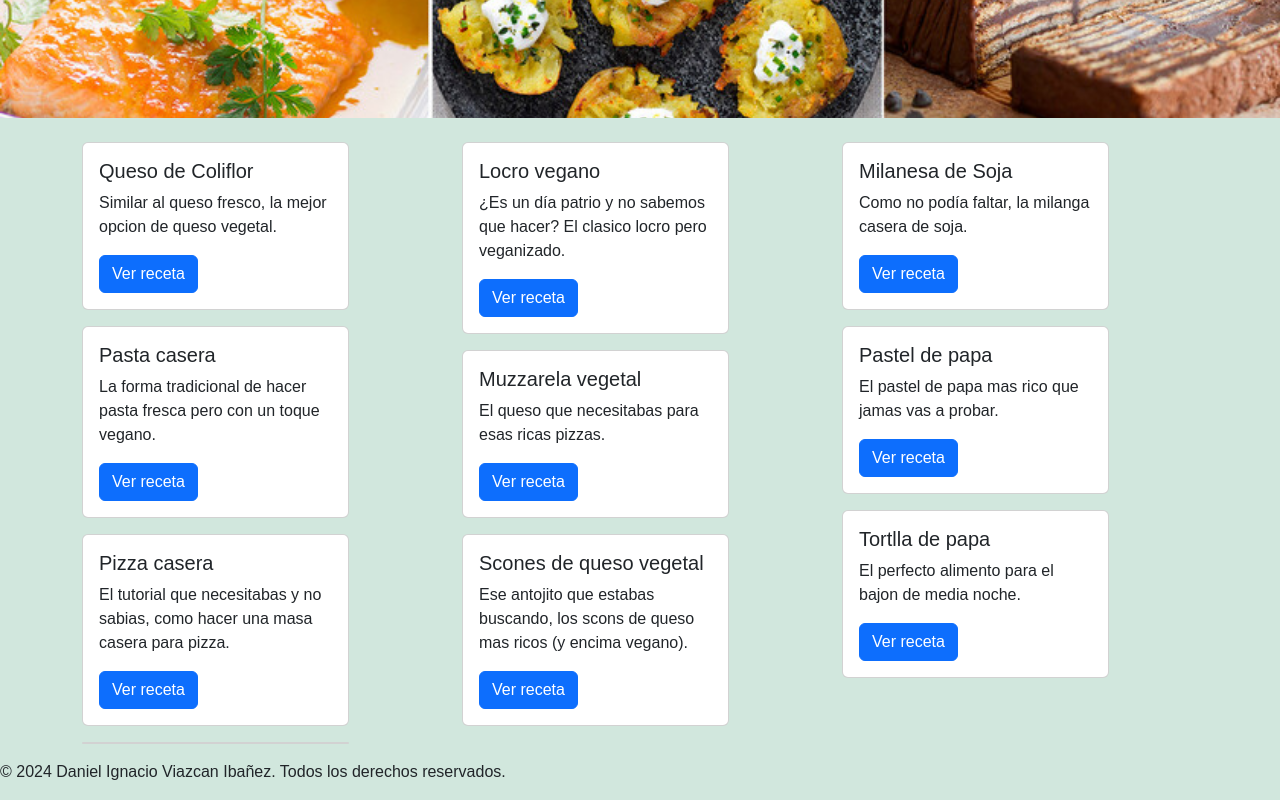
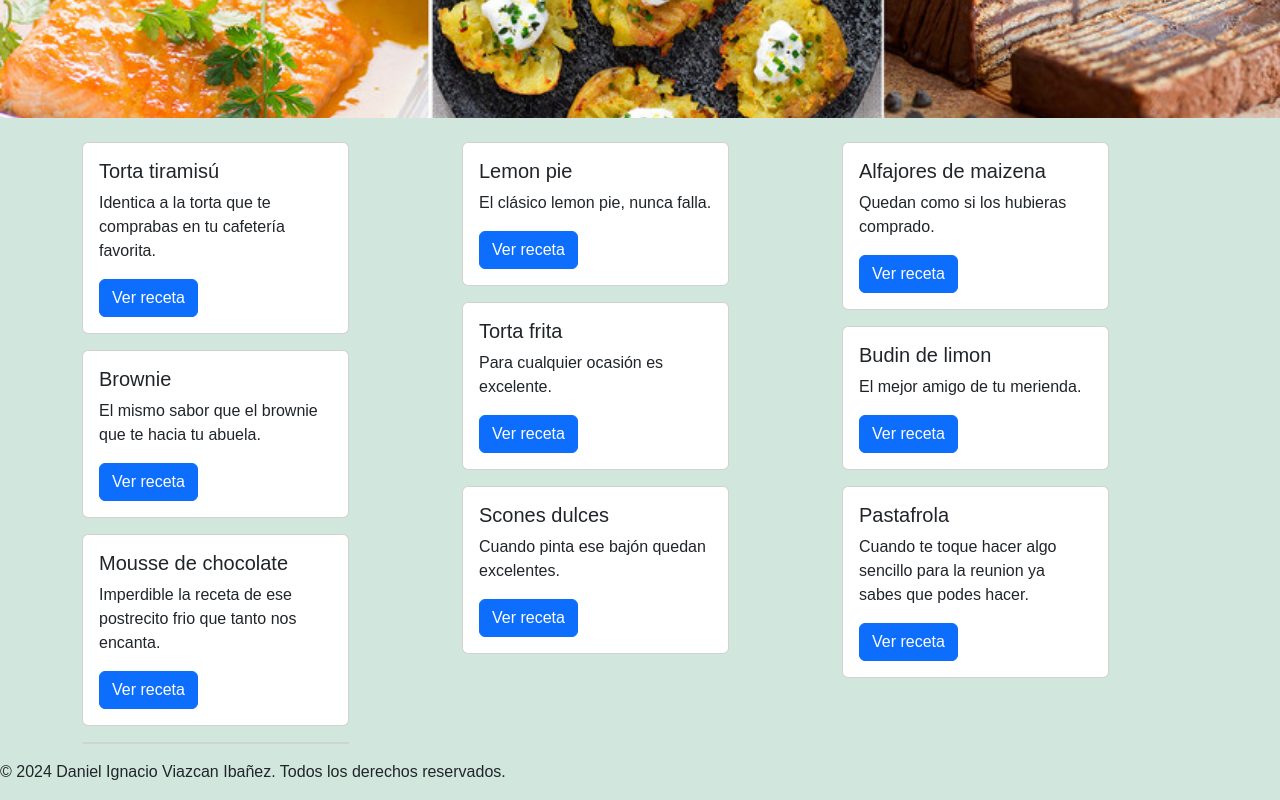
Before and after one commit to DanielViazcan/Un-Recetario-Vegano, a website: page pages/recetas-dulces.html in a window 1280 px wide. Shown: the part 708-1508 px from the top of the page. Drawn offline with nearby package versions, Linux system fonts and the light colour scheme.

Commit message:
Configuracion final1

```diff
--- a/pages/recetas-dulces.html
+++ b/pages/recetas-dulces.html
@@ -46,22 +46,22 @@
         <div class="col-md-4 flex-column">
           <div class="card w-75 mb-3">
             <div class="card-body">
-              <h5 class="card-title">Queso de Coliflor</h5>
-              <p class="card-text">Similar al queso fresco, la mejor opcion de queso vegetal.</p>
+              <h5 class="card-title">Torta tiramisú</h5>
+              <p class="card-text">Identica a la torta que te comprabas en tu cafetería favorita.</p>
               <a href="#" class="btn btn-primary">Ver receta</a>
             </div>
           </div>
           <div class="card w-75 mb-3">
             <div class="card-body">
-              <h5 class="card-title">Pasta casera</h5>
-              <p class="card-text">La forma tradicional de hacer pasta fresca pero con un toque vegano.</p>
+              <h5 class="card-title">Brownie</h5>
+              <p class="card-text">El mismo sabor que el brownie que te hacia tu abuela.</p>
               <a href="#" class="btn btn-primary">Ver receta</a>
             </div>
           </div>
           <div class="card w-75 mb-3">
             <div class="card-body">
-              <h5 class="card-title">Pizza casera</h5>
-              <p class="card-text">El tutorial que necesitabas y no sabias, como hacer una masa casera para pizza.</p>
+              <h5 class="card-title">Mousse de chocolate</h5>
+              <p class="card-text">Imperdible la receta de ese postrecito frio que tanto nos encanta.</p>
               <a href="#" class="btn btn-primary">Ver receta</a>
             </div>
           </div>
@@ -71,22 +71,22 @@
         <div class="col-md-4">
           <div class="card w-75 mb-3">
             <div class="card-body">
-              <h5 class="card-title">Locro vegano</h5>
-              <p class="card-text">¿Es un día patrio y no sabemos que hacer? El clasico locro pero veganizado.</p>
+              <h5 class="card-title">Lemon pie</h5>
+              <p class="card-text">El clásico lemon pie, nunca falla.</p>
               <a href="#" class="btn btn-primary">Ver receta</a>
             </div>
           </div>
           <div class="card w-75 mb-3">
             <div class="card-body">
-              <h5 class="card-title">Muzzarela vegetal</h5>
-              <p class="card-text">El queso que necesitabas para esas ricas pizzas.</p>
+              <h5 class="card-title">Torta frita</h5>
+              <p class="card-text">Para cualquier ocasión es excelente.</p>
               <a href="#" class="btn btn-primary">Ver receta</a>
             </div>
           </div>
           <div class="card w-75 mb-3">
             <div class="card-body">
-              <h5 class="card-title">Scones de queso vegetal</h5>
-              <p class="card-text">Ese antojito que estabas buscando, los scons de queso mas ricos (y encima vegano).
+              <h5 class="card-title">Scones dulces</h5>
+              <p class="card-text">Cuando pinta ese bajón quedan excelentes.
               </p>
               <a href="#" class="btn btn-primary">Ver receta</a>
             </div>
@@ -95,22 +95,22 @@
         <div class="col-md-4">
           <div class="card w-75 mb-3">
             <div class="card-body">
-              <h5 class="card-title">Milanesa de Soja</h5>
-              <p class="card-text">Como no podía faltar, la milanga casera de soja.</p>
+              <h5 class="card-title">Alfajores de maizena</h5>
+              <p class="card-text">Quedan como si los hubieras comprado.</p>
               <a href="#" class="btn btn-primary">Ver receta</a>
             </div>
           </div>
           <div class="card w-75 mb-3">
             <div class="card-body">
-              <h5 class="card-title">Pastel de papa</h5>
-              <p class="card-text">El pastel de papa mas rico que jamas vas a probar.</p>
+              <h5 class="card-title">Budin de limon</h5>
+              <p class="card-text">El mejor amigo de tu merienda.</p>
               <a href="#" class="btn btn-primary">Ver receta</a>
             </div>
           </div>
           <div class="card w-75 mb-3">
             <div class="card-body">
-              <h5 class="card-title">Tortlla de papa</h5>
-              <p class="card-text">El perfecto alimento para el bajon de media noche.</p>
+              <h5 class="card-title">Pastafrola</h5>
+              <p class="card-text">Cuando te toque hacer algo sencillo para la reunion ya sabes que podes hacer.</p>
               <a href="#" class="btn btn-primary">Ver receta</a>
             </div>
           </div>
```
